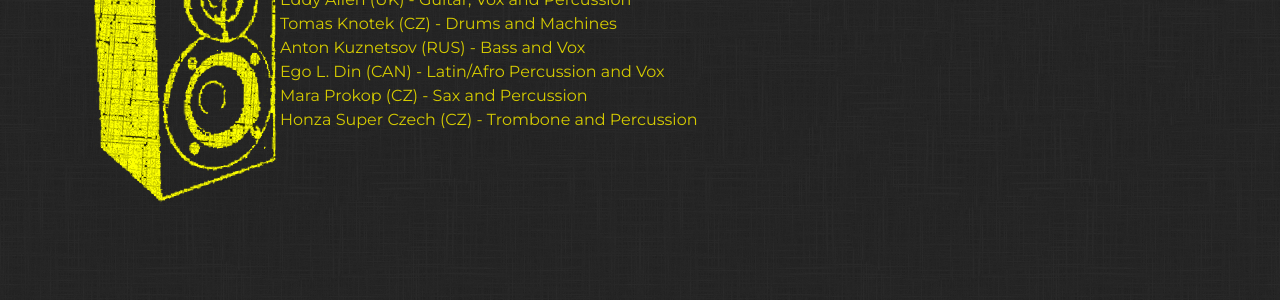
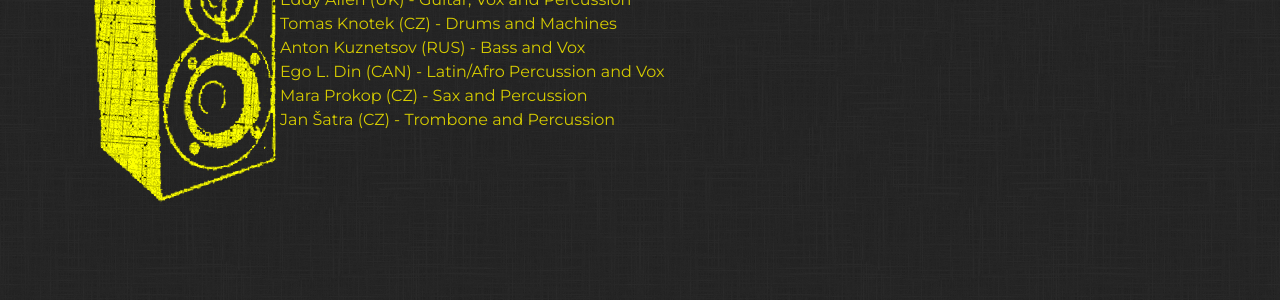
Before and after one commit to cctvallstars/cctvallstars.github.io, a Jekyll site: the page built from index.html, in a window 1280 px wide. Shown: the part 879-1179 px from the top of the page. Built offline with Jekyll 4.4.1, drawn with Linux system fonts in a browser that asks for light colours.

Commit message:
updated members list

```diff
--- a/index.html
+++ b/index.html
@@ -19,5 +19,5 @@ layout: default
     <li>Anton Kuznetsov (RUS) - Bass and Vox</li>
     <li>Ego L. Din (CAN) -  Latin/Afro Percussion and Vox</li>
     <li>Mara Prokop (CZ) - Sax and Percussion</li>
-    <li>Honza Super Czech (CZ) - Trombone and Percussion</li>
+    <li>Jan Šatra (CZ) - Trombone and Percussion</li>
   </ul>
```
